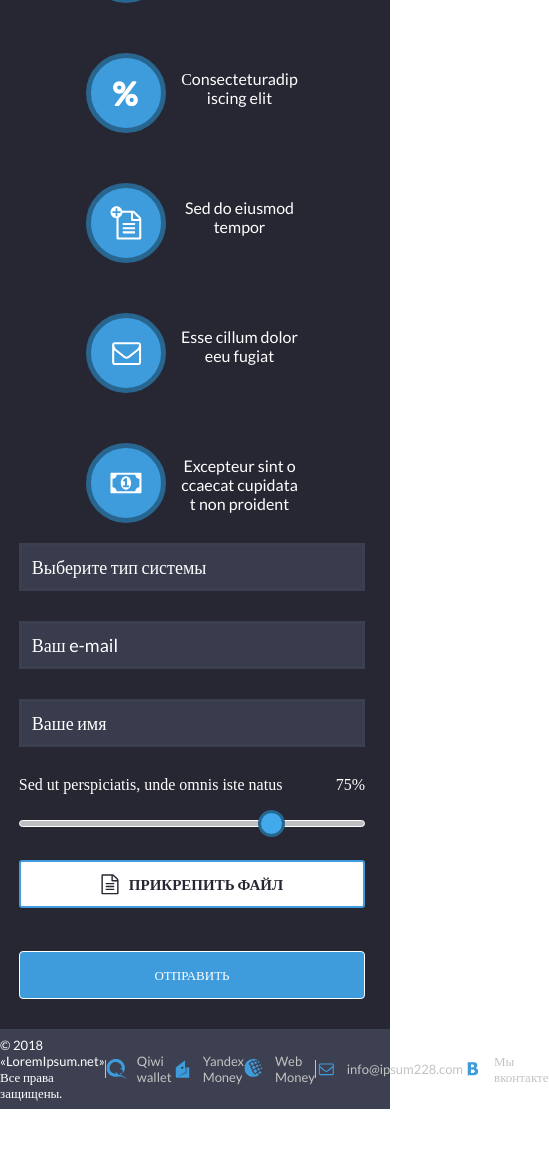
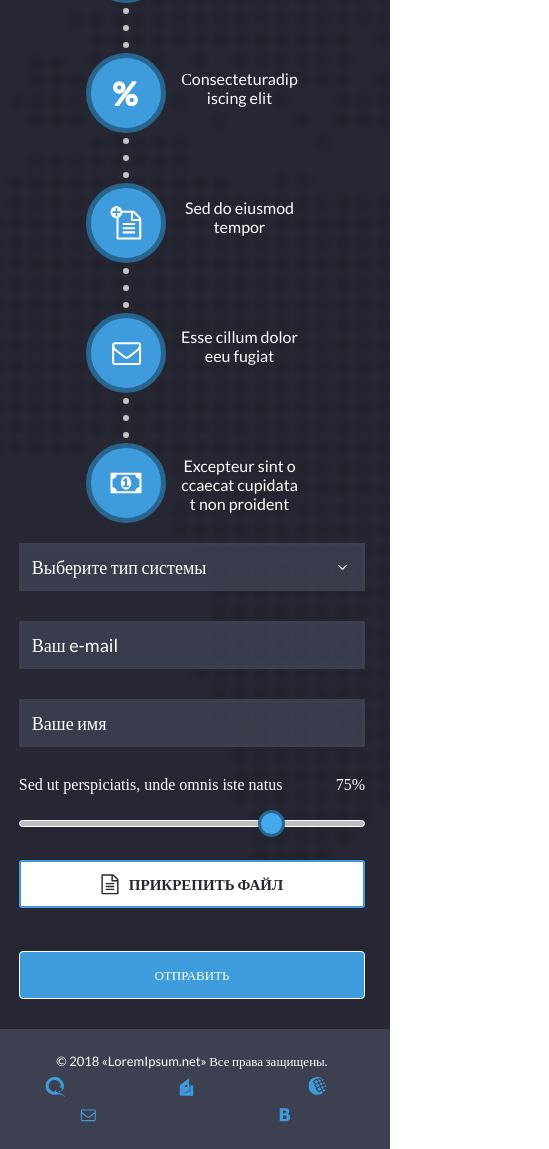
Before and after one commit to PavelSemenov88/LoremIpsum, a plain HTML site: page index.html in a window 390 px wide. Shown: the part 776-1925 px from the top of the page, 549 px wide, since content can reach past the window. Before the commit the page ends 1885 px from the top, so only its background shows below. Drawn offline with Linux system fonts and the light colour scheme.

Commit message:
footer adaptive

```diff
--- a/index.html
+++ b/index.html
@@ -249,35 +249,35 @@
     <footer class="footer">
       <div class="container">
         <div class="footer-wrapper">
-          <p>© 2018 «LoremIpsum.net» Все права защищены.</p>
+          <div class="footer__text">
+            <p>© 2018 «LoremIpsum.net» Все права защищены.</p>
+          </div>
           <div class="footer__vector"></div>
           <div class="footer__icon">
-            <img src="./img/icon_footer/qiwi.svg" alt="">
+            <img src="./img/icon_footer/qiwi.svg" alt="" />
             <span>Qiwi wallet</span>
           </div>
           <div class="footer__icon">
-            <img src="./img/icon_footer/yandex.svg" alt="">
+            <img src="./img/icon_footer/yandex.svg" alt="" />
             <span>Yandex Money</span>
           </div>
           <div class="footer__icon">
-            <img src="./img/icon_footer/web_money.svg" alt="">
+            <img src="./img/icon_footer/web_money.svg" alt="" />
             <span>Web Money</span>
           </div>
           <div class="footer__vector"></div>
-          <a
-          href="mailto:info@ipsum228.com"
-          class="footer__icon">
-            <img src="./img/icon_footer/mail.svg" alt="E-mail">
-            info@ipsum228.com
-          </a>
-          <a
-          href="http://www.vk.ru"
-          target="_blank"
-          class="footer__icon">
-            <img src="./img/icon_footer/vk.svg" alt="ВКонтакте">
-            Мы вконтакте
-          </a>
-
+          <div class="">
+            <a href="mailto:info@ipsum228.com" class="footer__icon">
+              <img src="./img/icon_footer/mail.svg" alt="E-mail" />
+              <span>info@ipsum228.com</span>
+            </a>
+          </div>
+          <div class="footer__icon">
+            <a href="http://www.vk.ru" target="_blank" class="footer__icon">
+              <img src="./img/icon_footer/vk.svg" alt="ВКонтакте" />
+              <span>Мы вконтакте</span>
+            </a>
+          </div>
         </div>
       </div>
     </footer>
--- a/scss/block/_footer.scss
+++ b/scss/block/_footer.scss
@@ -11,13 +11,26 @@
       display: flex;
       justify-content: space-between;
       align-items: center;
+      flex-wrap: wrap;
       font-family: "Lato";
       font-style: normal;
       font-weight: 400;
       font-size: 13px;
       line-height: 16px;
 
-      p {
+      @media (max-width: 900px) {
+        height: 120px;
+        padding: 20px 0;
+        flex-wrap: nowrap;
+        display: grid;
+        grid-template-areas:
+    "A A A A   A A A A   A A A A"
+    "B B B B   C C C C   D D D D"
+    "E E E E   E E F F   F F F F";
+        text-align: center;
+      }
+
+      .footer__text {
         color: $text-white;
       }
 
@@ -25,16 +38,65 @@
         width: 1px;
         height: 18px;
         border-left: 1px solid $text-footer;
+        @media (max-width: 900px) {
+          display: none;
+        }
       }
+        .footer__icon {
+          display: flex;
+          align-items: center;
+          color: $text-footer;
 
-      .footer__icon {
-        display: flex;
-        align-items: center;
-        color: $text-footer;
+          img {
+            margin-right: 10px;
+          }
 
-        img {
-          margin-right: 10px;
+          span {
+            @media (max-width: 400px) {
+              display: none;
+            }
+          }
+          @media (max-width: 900px) {
+            display: inline-block;
+
+          }
         }
+
+    }
+    .footer-wrapper > div:nth-child(1){
+      @media (max-width: 900px) {
+        grid-area: A;
+
+      }
+    }
+    .footer-wrapper > div:nth-child(3){
+      @media (max-width: 900px) {
+        grid-area: B;
+
+      }
+    }
+    .footer-wrapper > div:nth-child(4){
+      @media (max-width: 900px) {
+        grid-area: C;
+
+      }
+    }
+    .footer-wrapper > div:nth-child(5){
+      @media (max-width: 900px) {
+        grid-area: D;
+
+      }
+    }
+    .footer-wrapper > div:nth-last-child(1){
+      @media (max-width: 900px) {
+        grid-area: F;
+
+      }
+    }
+    .footer-wrapper > div:nth-last-child(2){
+      @media (max-width: 900px) {
+        grid-area: E;
+
       }
     }
   }
--- a/scss/block/_form.scss
+++ b/scss/block/_form.scss
@@ -1,23 +1,23 @@
 .form {
   width: 100vw;
   background-color: $background-form;
-  background-image: url("img//fone2(1920x920).png");
+  background-image: url("/img//fone2(1920x920).png");
   background-repeat: no-repeat;
   background-size: cover;
   background-position: top center;
 
   @media (max-width: 1439px) {
-    background-image: url("img/fone2(1440x690).png");
+    background-image: url("/img/fone2(1440x690).png");
   }
   @media (max-width: 1247px) {
-    background-image: url("img/fone2(1248x598).png");
+    background-image: url("/img/fone2(1248x598).png");
   }
   @media (max-width: 791px) {
-    background-image: url("img/fone2(806x386).png");
+    background-image: url("/img/fone2(806x386).png");
     background-position: top center;
   }
   @media (max-width: 650px) {
-    background-image: url("img/fone2(576x276).png");
+    background-image: url("/img/fone2(576x276).png");
   }
   .container {
     max-width: 1172px;
@@ -195,7 +195,7 @@
               }
 
               .point {
-                background: url("img/icon/point.svg");
+                background: url("/img/icon/point.svg");
                 width: 6px;
                 height: 6px;
               }
@@ -284,7 +284,7 @@
 
           .dropdown__button::after {
             content: "";
-            background: url("img/icon/arrow.svg") no-repeat;
+            background: url("/img/icon/arrow.svg") no-repeat;
             width: 9px;
             height: 6px;
             position: absolute;
--- a/scss/block/_oders.scss
+++ b/scss/block/_oders.scss
@@ -1,22 +1,22 @@
 .oders {
   width: 100vw;
-  background-image: url("img/fone1(1920x850).png");
+  background-image: url("/img/fone1(1920x850).png");
   background-repeat: no-repeat;
   background-size: cover;
   background-position: top center;
 
   @media (max-width: 1439px) {
-    background-image: url("img/fone1(1439x637).png");
+    background-image: url("/img/fone1(1439x637).png");
   }
   @media (max-width: 1247px) {
-    background-image: url("img/fone1(1247x552).png");
+    background-image: url("/img/fone1(1247x552).png");
   }
   @media (max-width: 791px) {
-    background-image: url("img/fone1(791x350).png");
+    background-image: url("/img/fone1(791x350).png");
     background-position: top center;
   }
   @media (max-width: 650px) {
-    background-image: url("img/fone1(575x255).png");
+    background-image: url("/img/fone1(575x255).png");
   }
 
   .container {
```
Also changed, not shown: css/style.css, 1 other file.
